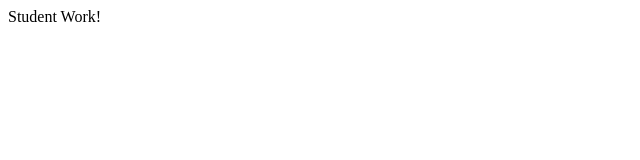
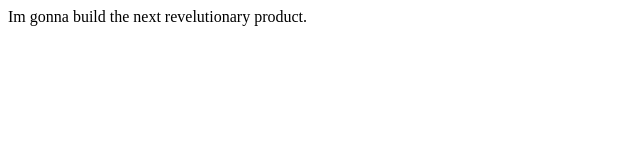
Before and after one commit to joe-explr/Neo_Matrix, a plain HTML site: page index.html in a window 1280 px wide. Shown: the whole page, without its empty margins (0-640 px from the left). Drawn offline with Linux system fonts and the light colour scheme.

Commit message:
refactor: Body change

```diff
--- a/index.html
+++ b/index.html
@@ -7,6 +7,6 @@
     <title>Document</title>
 </head>
 <body>
-    Student Work!
+   Im gonna build the next revelutionary product.
 </body>
 </html>
```
